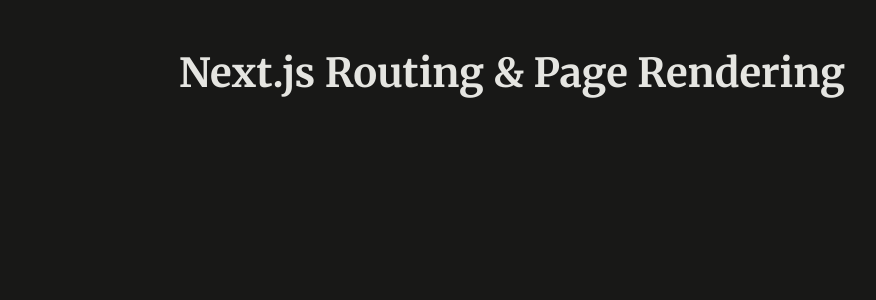
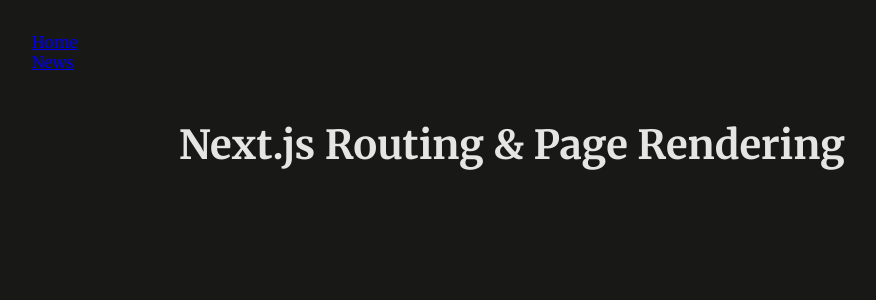
Before and after one commit to benNthen/next-start, a Next.js app: page / in a window 1280 px wide. Shown: the top 300 px of the page, without its empty margins (128-1004 px from the left). Built offline with nearby package versions, Linux system fonts and the light colour scheme.

Commit message:
added main-header.js component to Home page + added padding

```diff
--- a/app/layout.js
+++ b/app/layout.js
@@ -1,4 +1,5 @@
-import './globals.css';
+import MainHeader from '@/components/main-header'
+import './globals.css'
 
 export const metadata = {
   title: 'Next.js Page Routing & Rendering',
@@ -6,9 +7,14 @@ export const metadata = {
 }
 
 export default function RootLayout({ children }) {
- return (
+  return (
     <html lang="en">
-      <body>{children}</body>
+      <body>
+        <div id="page">
+          <MainHeader />
+          {children}
+        </div>
+      </body>
     </html>
   )
 }
--- /dev/null
+++ b/components/main-header.js
@@ -0,0 +1,16 @@
+import Link from 'next/link' // imports Link component
+
+export default function MainHeader() {
+  return (
+    <header>
+      <ul>
+        <li>
+          <Link href="/">Home</Link>
+        </li>
+        <li>
+          <Link href="/news">News</Link>
+        </li>
+      </ul>
+    </header>
+  )
+}
```
